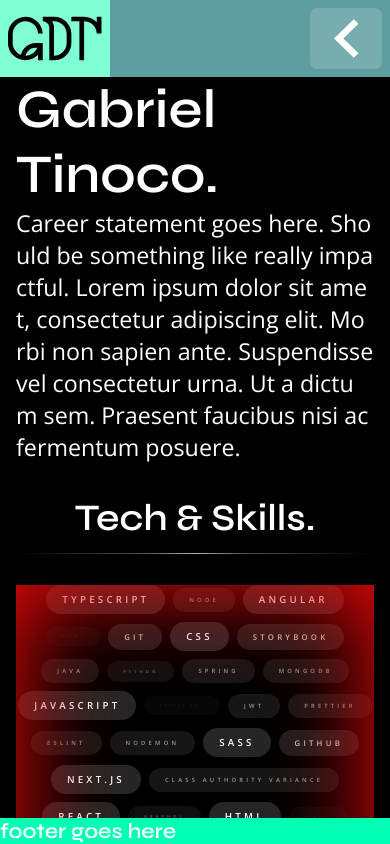
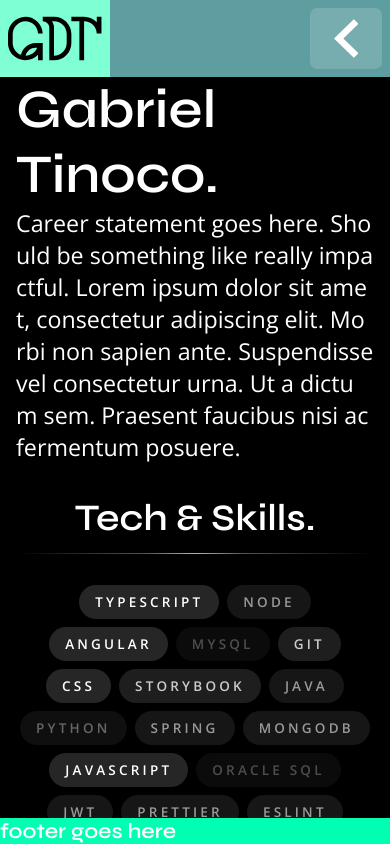
Before and after one commit to Gatinoko/Portfolio, a Next.js app: page / in a window 390 px wide. Built offline with nearby package versions, Linux system fonts and the light colour scheme.

Commit message:
feat(stylesheets): Updated ChipCloud styles to be more responsive

```diff
--- a/components/chipCloud/chipCloud.scss
+++ b/components/chipCloud/chipCloud.scss
@@ -2,45 +2,36 @@
 
 .chipCloud {
 	& {
+		display: flex;
+		flex-wrap: wrap;
+		gap: get-spacing-value(spacing-8);
+
 		position: relative;
-		width: auto;
+		padding: 0;
+
 		list-style: none;
-		padding: 0;
-		display: flex;
-		gap: get-spacing-value(spacing-8);
-		flex-wrap: wrap;
 		align-items: center;
 		justify-content: center;
 	}
 
 	& li .chip[id='1'] {
-		font-size: 0.5vw;
-		opacity: 20%;
+		font-size: clamp(0.75rem, 1vw + 1rem, 1vw);
+		opacity: 30%;
 	}
 	& li .chip[id='2'] {
-		font-size: 1vw;
+		font-size: clamp(0.75rem, 1vw + 1rem, 1.25vw);
 		opacity: 40%;
 	}
 	& li .chip[id='3'] {
-		font-size: 1.5vw;
+		font-size: clamp(0.75rem, 1vw + 1rem, 1.5vw);
 		opacity: 60%;
 	}
 	& li .chip[id='4'] {
-		font-size: 2vw;
+		font-size: clamp(0.75rem, 1vw + 1rem, 1.75vw);
 		opacity: 80%;
 	}
 	& li .chip[id='5'] {
-		font-size: 2.5vw;
+		font-size: clamp(0.75rem, 1vw + 1rem, 2vw);
 		opacity: 100%;
 	}
-
-	&::after {
-		content: 'ㅤ';
-		position: absolute;
-		top: 0;
-		left: 0;
-		width: 100%;
-		height: 100%;
-		box-shadow: 0 0 100px rgba(255, 9, 9, 1) inset;
-	}
 }
```
